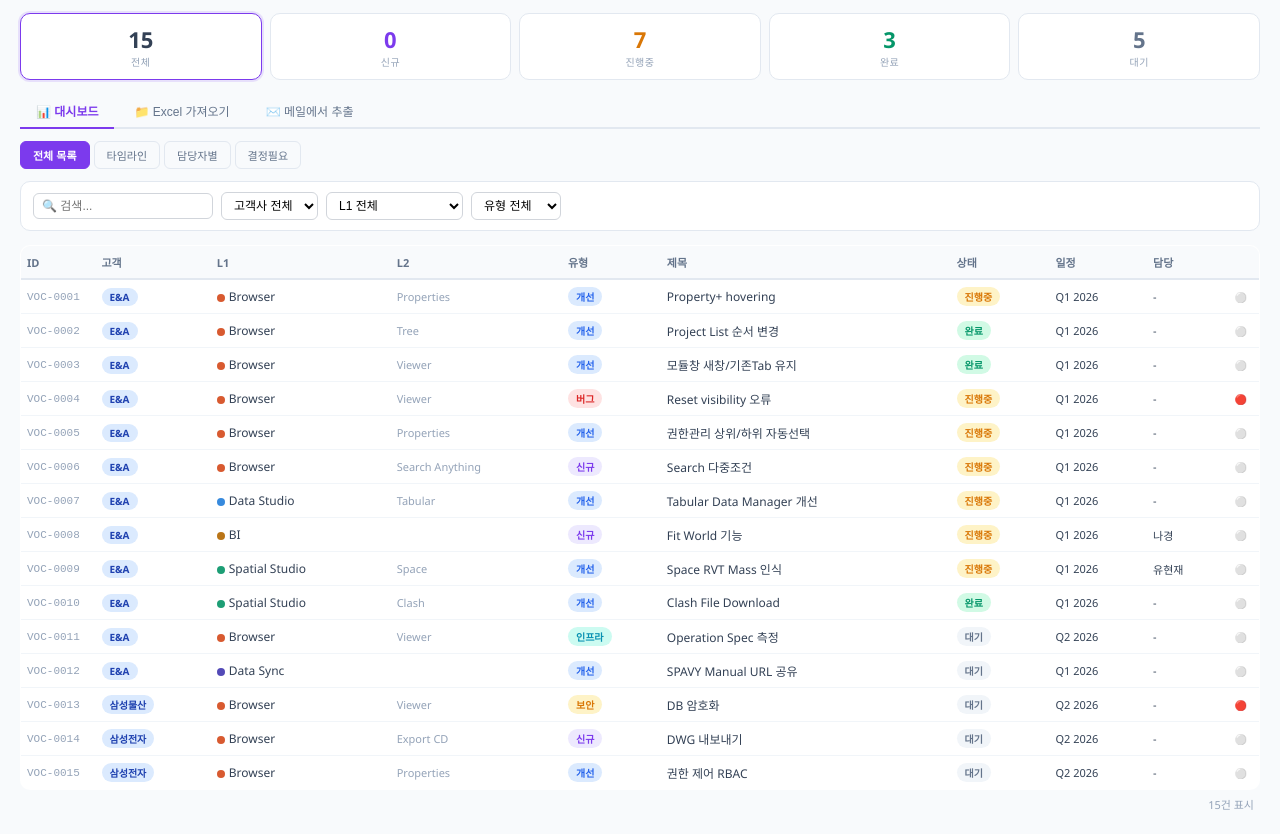
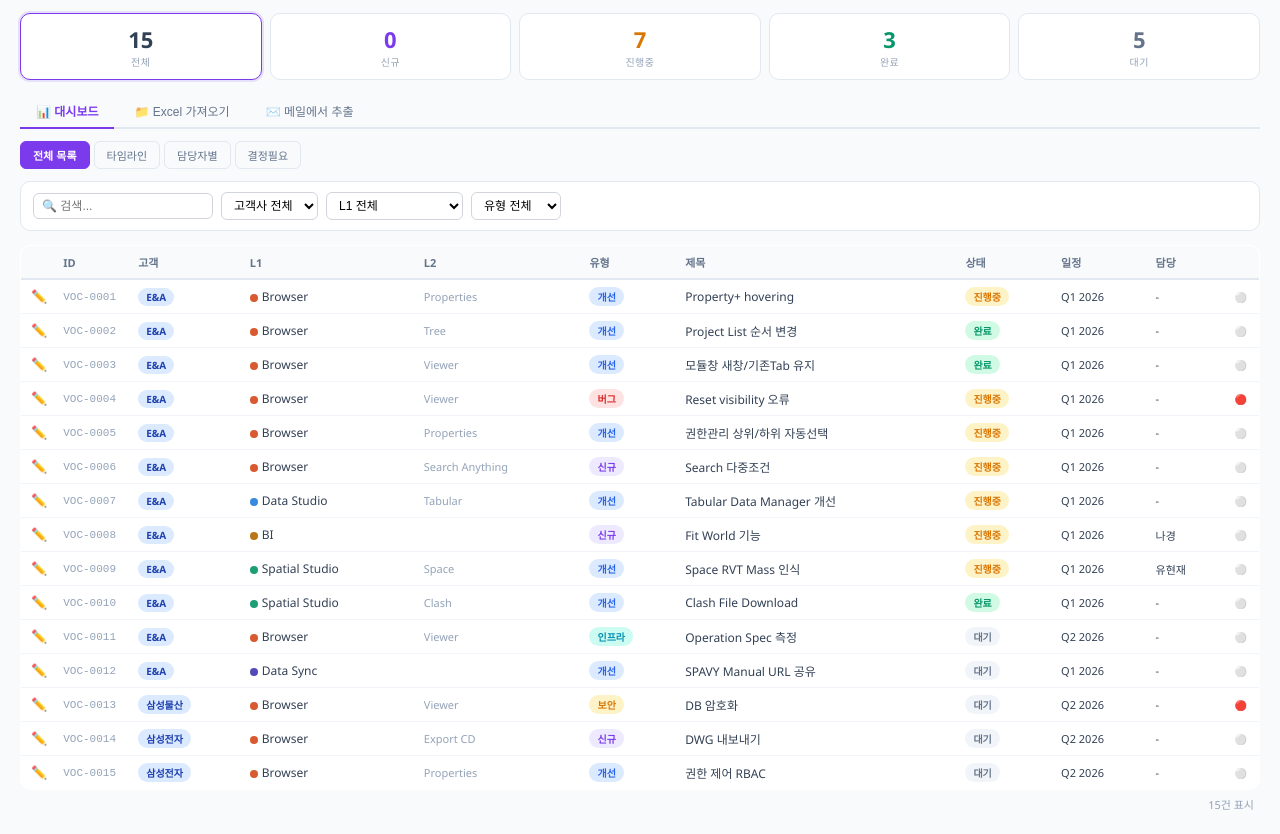
Before and after one commit to jisuk-kim/Spavy_VOC, a plain HTML site: page index.html in a window 1280 px wide. Shown: the part 65-899 px from the top of the page. Drawn offline with Linux system fonts and the light colour scheme.

Commit message:
VOC 대시보드 v4

```diff
--- a/index.html
+++ b/index.html
@@ -283,10 +283,11 @@ function render(){
 // ─── TABLE ───
 function renderTable(items,showUrgent){
   if(!items.length) return '<div class="empty">조건에 맞는 항목이 없습니다.</div>';
-  var h='<table><thead><tr><th style="width:75px">ID</th><th>고객</th><th>L1</th><th>L2</th><th>유형</th><th style="max-width:220px">제목</th><th>상태</th><th>일정</th><th>담당</th><th style="width:30px"></th></tr></thead><tbody>';
+  var h='<table><thead><tr><th style="width:30px"></th><th style="width:75px">ID</th><th>고객</th><th>L1</th><th>L2</th><th>유형</th><th style="max-width:220px">제목</th><th>상태</th><th>일정</th><th>담당</th><th style="width:30px"></th></tr></thead><tbody>';
   items.forEach(function(d){
     var cls=showUrgent&&d.urgent?' class="urg-row"':'';
-    h+='<tr'+cls+' ondblclick="openEdit(\''+d.id+'\')" style="cursor:pointer" title="더블클릭하여 편집">';
+    h+='<tr'+cls+' style="cursor:pointer">';
+    h+='<td><button onclick="openEdit(\''+d.id+'\')" style="border:none;background:none;cursor:pointer;font-size:13px;padding:2px 4px;border-radius:4px;transition:.15s" onmouseover="this.style.background=\'#ede9fe\'" onmouseout="this.style.background=\'none\'" title="편집">✏️</button></td>';
     h+='<td style="font-family:monospace;font-size:11px;color:var(--sub)">'+esc(d.id)+'</td>';
     h+='<td><span class="badge" style="background:#dbeafe;color:#1e40af">'+esc(d.customer)+'</span></td>';
     h+='<td><span class="l1-dot" style="background:'+(L1_COLORS[d.l1]||"#888")+'"></span>'+esc(d.l1)+'</td>';
```
